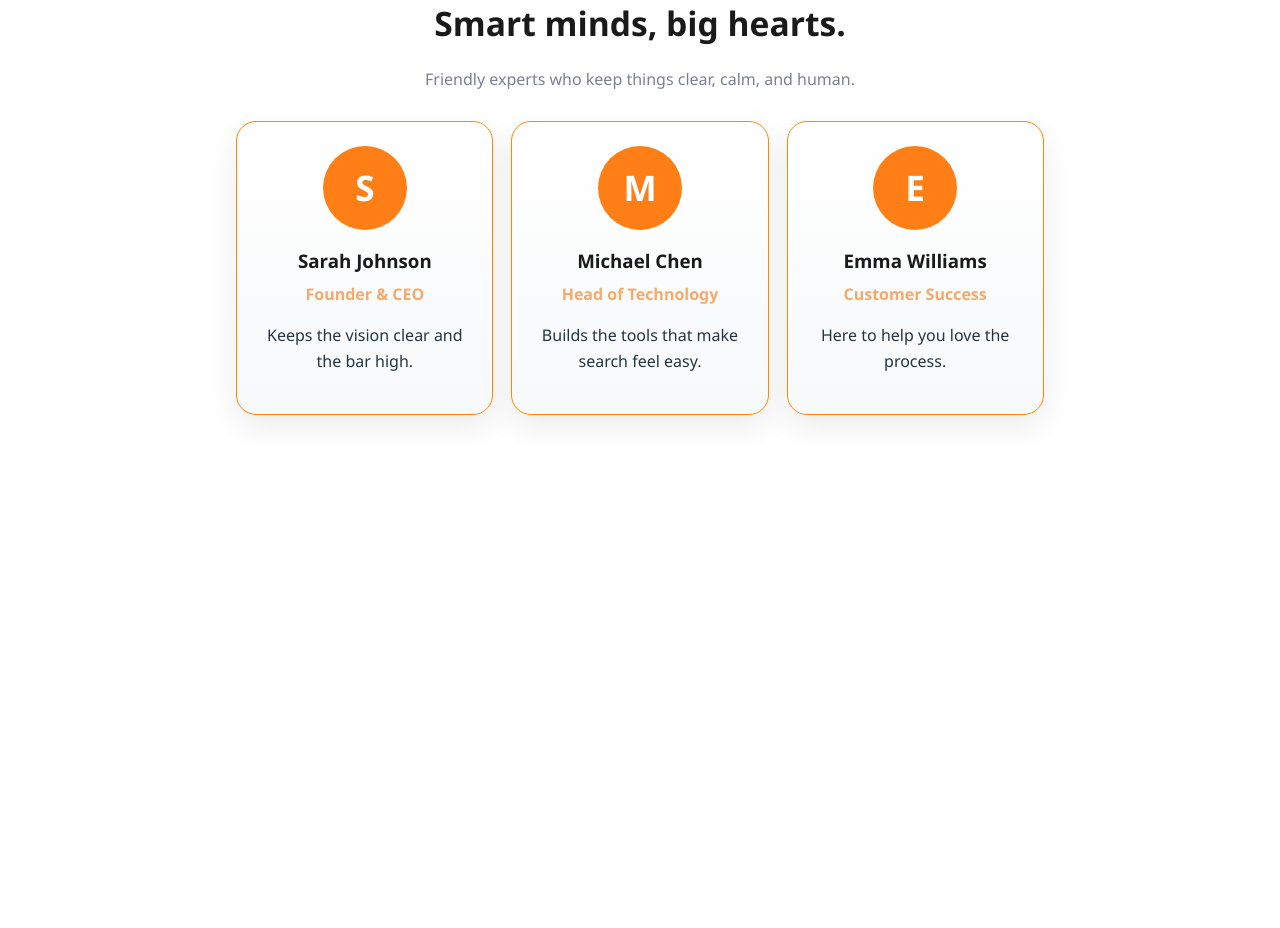
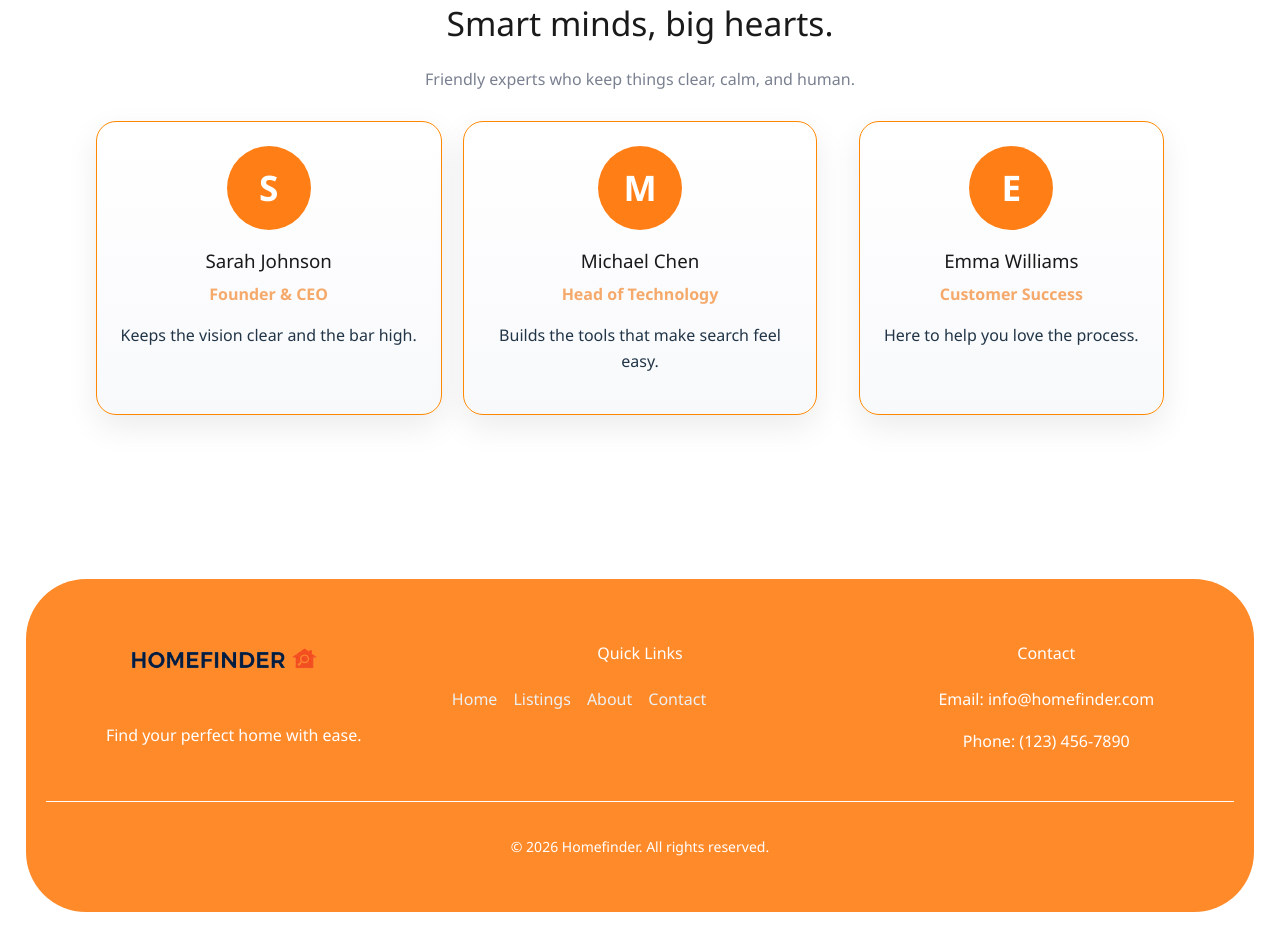
Before and after one commit to SamiruHemaka2004/Homefinder, a React (Vite) app: page /about in a window 1280 px wide. Shown: the part 1140-2068 px from the top of the page. Before the commit the page ends 1675 px from the top, so only its background shows below. Built offline with nearby package versions, Linux system fonts and the light colour scheme.

Commit message:
move heeader and footeer to APP.jsx and minor css changes

```diff
--- a/src/App.jsx
+++ b/src/App.jsx
@@ -2,16 +2,20 @@
 import PropertiesPage from "./pages/PropertiesPage.jsx";
 import PropertyDetailPage from "./pages/PropertyDetailPage.jsx";
 import AboutPage from "./pages/AboutPage.jsx";
+import Header from "./components/header.jsx";
+import Footer from "./components/Footer.jsx";
 import "./App.css";
 
 function App() {
   return (
     <Router>
+      <Header />
       <Routes>
         <Route path="/" element={<PropertiesPage />} />
         <Route path="/property/:propertyId" element={<PropertyDetailPage />} />
         <Route path="/about" element={<AboutPage />} />
       </Routes>
+      <Footer />
     </Router>
   );
 }
--- /dev/null
+++ b/src/components/Footer.css
@@ -0,0 +1,49 @@
+footer {
+    background-color: #ff8a2a;
+    color: #ffffff;
+    padding: 40px 20px;
+    margin-top: 60px;
+    border-radius: 60px;
+    width: 96vw;
+}
+
+.footer-content {
+    max-width: 1200px;
+    margin: 0 auto;
+    display: grid;
+    grid-template-columns: repeat(auto-fit, minmax(250px, 1fr));
+    gap: 30px;
+}
+.footer-section h3 {
+    font-size: 18px;
+    margin-bottom: 15px;
+    color: #3498db;
+}
+
+.footer-section ul {
+    list-style: none;
+    padding: 0;
+}
+
+.footer-section ul li {
+    margin-bottom: 10px;
+}
+
+.footer-section a {
+    color: #ecf0f1;
+    text-decoration: none;
+    transition: color 0.3s ease;
+}
+
+.footer-section a:hover {
+    color: #863c00;
+}
+
+.footer-bottom {
+    text-align: center;
+    margin-top: 30px;
+    padding-top: 20px;
+    border-top: 1px solid #ffffff;
+    font-size: 14px;
+    color: #ffffff;
+}
--- /dev/null
+++ b/src/components/Footer.jsx
@@ -0,0 +1,48 @@
+import { useState } from 'react'
+import { useNavigate } from 'react-router-dom'
+import './Footer.css';
+import websiteLogo from '../assets/web-Logo.png'
+
+const Footer = () => {
+    return (
+        <footer className="footer">
+            <div className="footer-content">
+                <div className="footer-section">
+                    <div>
+                              <button
+                                onClick={() => navigate('/')}
+                                style={{ background: 'none', border: 'none', padding: 0, cursor: 'pointer' }}
+                              >
+                                <img
+                                  className="websiteLogo"
+                                  src={websiteLogo}
+                                  alt="App Logo"
+                                  style={{ cursor: 'pointer' }}
+                                />
+                              </button>
+                            </div>
+                    <p>Find your perfect home with ease.</p>
+                </div>
+                <div className="footer-section">
+                    <h4>Quick Links</h4>
+                    <ul>
+                        <li><a href="/">Home</a></li>
+                        <li><a href="/listings">Listings</a></li>
+                        <li><a href="/about">About</a></li>
+                        <li><a href="/contact">Contact</a></li>
+                    </ul>
+                </div>
+                <div className="footer-section">
+                    <h4>Contact</h4>
+                    <p>Email: info@homefinder.com</p>
+                    <p>Phone: (123) 456-7890</p>
+                </div>
+            </div>
+            <div className="footer-bottom">
+                <p>&copy; 2026 Homefinder. All rights reserved.</p>
+            </div>
+        </footer>
+    );
+};
+
+export default Footer;
--- a/src/pages/AboutPage.jsx
+++ b/src/pages/AboutPage.jsx
@@ -13,7 +13,6 @@
 export default function AboutPage() {
   return (
     <>
-      <Header />
       <main className="about-shell">
         <AboutHero />
         <AboutValue />
--- a/src/pages/PropertiesPage.css
+++ b/src/pages/PropertiesPage.css
@@ -1,3 +1,8 @@
+* {
+  font-family: "Segoe UI", "Helvetica Neue", Arial, sans-serif;
+  font-weight: 400;
+}
+
 .page-layout {
   display: grid;
   grid-template-columns: 2.1fr 1fr;
--- a/src/pages/PropertiesPage.jsx
+++ b/src/pages/PropertiesPage.jsx
@@ -1,5 +1,4 @@
 import { useMemo, useState, useEffect } from "react";
-import Header from "../components/header.jsx";
 import HeroImage from "../components/HeroImage.jsx";
 import SearchForm from "../components/SearchForm.jsx";
 import CardsGrid from "../components/CardsGrid.jsx";
@@ -115,7 +114,6 @@
 
   return (
     <>
-      <Header />
       <HeroImage />
       <SearchForm filters={filters} setFilters={setFilters} />
       <div className="page-layout">
--- a/src/pages/PropertyDetailPage.jsx
+++ b/src/pages/PropertyDetailPage.jsx
@@ -1,7 +1,6 @@
 import { useState, useEffect } from "react";
 import { useParams, useNavigate } from "react-router-dom";
 import propertiesData from "../data/properties.json";
-import Header from "../components/header.jsx";
 import { FaHeart, FaRegHeart } from "react-icons/fa";
 import "./PropertyDetailPage.css";
 
@@ -41,7 +40,6 @@
   if (!property) {
     return (
       <>
-        <Header />
         <div className="detail-container">
           <p className="error-message">Property not found</p>
           <button className="back-button" onClick={() => navigate("/")}>
```
